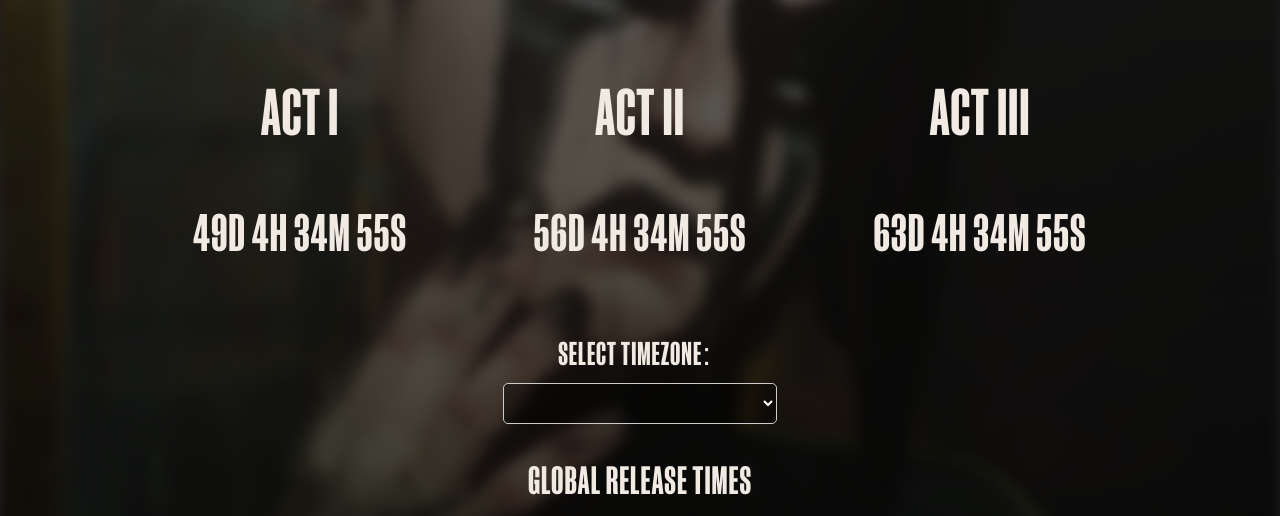
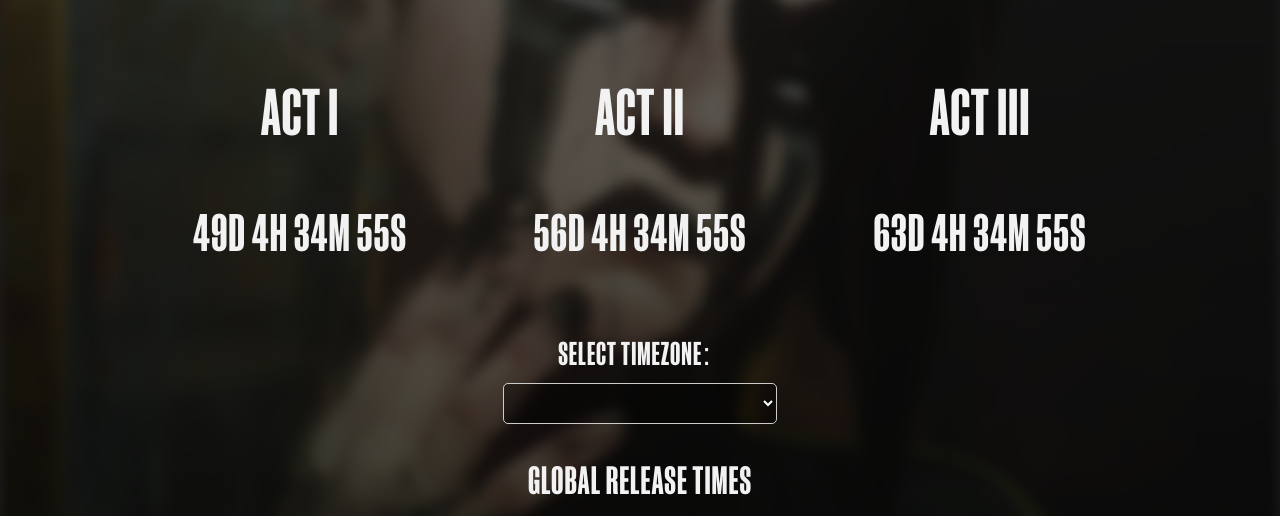
Before and after one commit to kayleecragg/arcane, a plain HTML site: page index.html in a window 1280 px wide. Shown: the part 211-727 px from the top of the page. Drawn offline with Linux system fonts and the light colour scheme.

Commit message:
Update styles.css

```diff
--- a/styles.css
+++ b/styles.css
@@ -9,7 +9,7 @@ body, html {
     height: 100%;
     background-color: rgba(0, 0, 0, 0.65); /* Allows transparency */
     font-family: 'Manuka', Arial, sans-serif; /* Use Manuka as the font */
-    color: #f0eae2; /* Eggshell color */
+    color: #f2f2f2;
     font-size: 25px; /* Increased base font size */
     letter-spacing: 0.039em; /* Slightly wider letter spacing */
     overflow-x: hidden; /* Prevent horizontal scrollbars */
@@ -68,19 +68,19 @@ body, html {
 }
 
 #Act1 {
-    color: #f0eae2; /* Eggshell color */
+    color: #f2f2f2; /* Eggshell color */
     font-size: 2.5em;
     text-align: center; /* Center the text if needed */
 }
 
 #Act2 {
-    color: #f0eae2; /* Eggshell color */
+    color: #f2f2f2; /* Eggshell color */
     font-size: 2.5em;
     text-align: center; /* Center the text if needed */
 }
 
 #Act3 {
-    color: #f0eae2; /* Eggshell color */
+    color: #f2f2f2; /* Eggshell color */
     font-size: 2.5em;
     text-align: center; /* Center the text if needed */
 }
@@ -103,7 +103,7 @@ body, html {
     max-width: 250px;
     height: auto;
     text-align: center;
-    color: #f0eae2; /* Eggshell color */
+    color: #f2f2f2; /* Eggshell color */
 }
 
 
```
